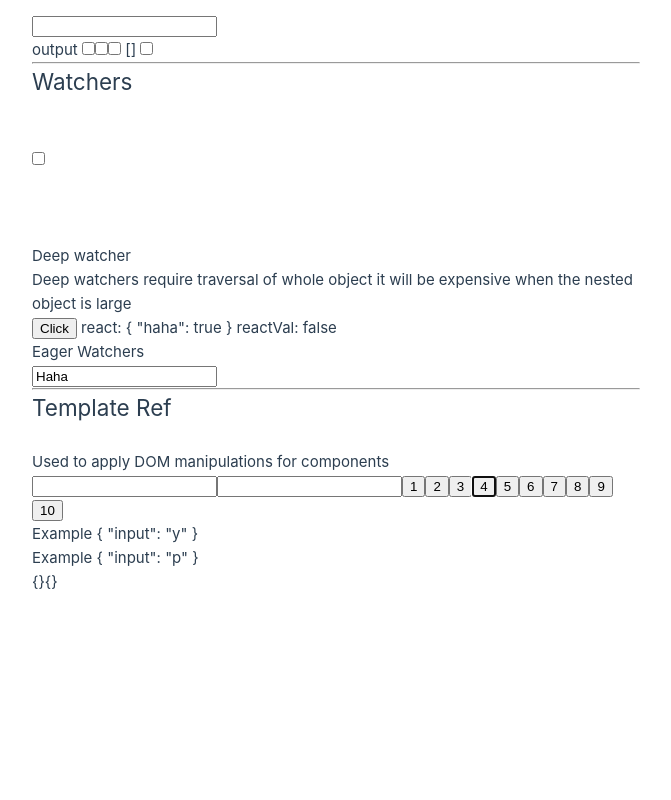
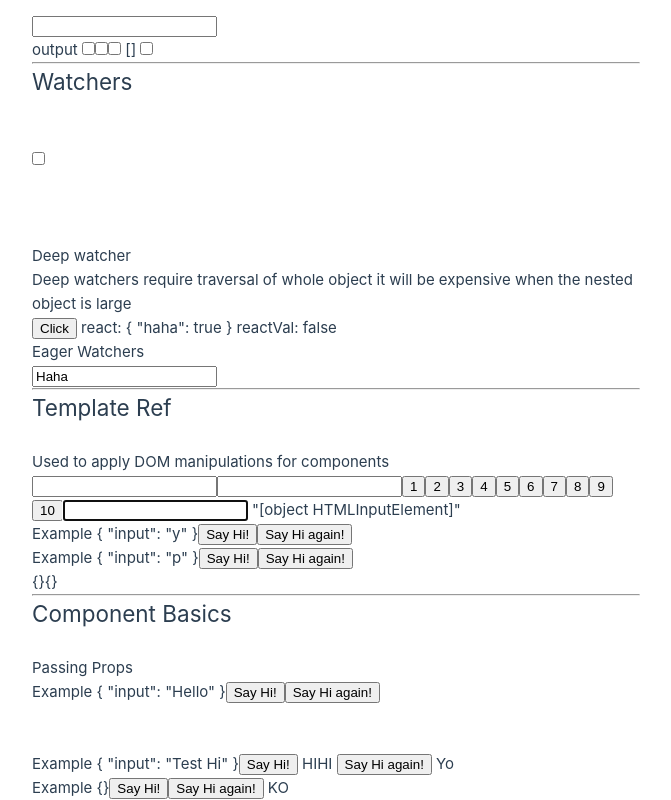
Before and after one commit to hkjj293/My-very-first-Vue-project, a Vue app: page / in a window 1280 px wide. Shown: the part 2225-3025 px from the top of the page, without its empty margins (608-1279 px from the left). Before the commit the page ends 2819 px from the top, so only its background shows below. Built offline with nearby package versions, Linux system fonts and the light colour scheme.

Commit message:
done ComponentBasic

```diff
--- /dev/null
+++ b/src/components/CompositionLessons/ComponentBasics.vue
@@ -0,0 +1,35 @@
+<script setup>
+import { reactive } from 'vue'
+import { computed } from 'vue'
+import { ref } from 'vue'
+import Example from './Example.vue';
+const hi = ref("");
+</script>
+
+<template>
+    <h2>Component Basics</h2>
+    <br />
+    Passing Props
+    <br />
+    <Example input="Hello" />
+    <br />
+    <!-- Listen to Events && slots-->
+    <br />
+    <Example @say-hi="hi = 'hi'" input="Test Hi">
+        <template v-slot:end>
+            Yo
+        </template>
+        <template v-slot:start>
+            HIHI
+        </template>
+    </Example>
+    {{ hi }}
+    <!-- Dynamic component -->
+    <component :is="Example">
+        <template v-slot:end>
+            KO
+        </template>
+    </component>
+</template>
+
+<style scoped></style>
--- a/src/components/CompositionLessons/Example.vue
+++ b/src/components/CompositionLessons/Example.vue
@@ -2,11 +2,16 @@
 import { ref, reactive, computed } from 'vue';
 const exp = ref(true);
 const input = defineProps(['input']);
+defineEmits(['enlarge-text'])
 </script>
 
 <template>
     <p v-if="exp" class="a b">
         <b>Example {{ input }}</b>
+        <button @click="$emit('say-hi')">Say Hi!</button>
+        <slot name="start" />
+        <button @click="$emit('say-hi')">Say Hi again!</button>
+        <slot name="end" />
     </p>
 </template>
 
--- a/src/components/CompositionLessons/TemplateRef.vue
+++ b/src/components/CompositionLessons/TemplateRef.vue
@@ -13,6 +13,7 @@ defineExpose({
     a,
     b
 });
+const c = ref(null);
 onMounted(() => {
     //input.value will be the refernce of the DOM the ref pointing from
     input.value.focus();
@@ -20,6 +21,7 @@ onMounted(() => {
         buttons.value[3].focus();
     }
     console.log(a.value);
+    console.log(c.value.focus());
 })
 
 </script>
@@ -34,14 +36,16 @@ onMounted(() => {
     <input ref="input" />
     <!-- Ref on v-for -->
     <button v-for="n in 10" ref="buttons">{{ n }}</button>
-    <!-- Ref on Function -->
-
+    <!-- Ref on Function == passing the element as param -->
+    <input :ref="(el) => { c = el; }">
+    {{ c }}
     <!-- Ref on Components -->
     <div>
         <Example ref="a" input="y" />
         <Example ref="b" input="p" />
         {{ a }}{{ b }}
     </div>
+    <slot />
 </template>
 
 <style scoped></style>
--- a/src/components/CompositionShowcase.vue
+++ b/src/components/CompositionShowcase.vue
@@ -36,6 +36,8 @@ onMounted(() => {
   <Watchers />
   <hr />
   <TemplateRef />
+  <hr />
+  <ComponentBasics />
 </template>
 
 <style scoped>
--- a/src/components/Imports.js
+++ b/src/components/Imports.js
@@ -8,6 +8,7 @@ import EventHandling from './CompositionLessons/EventHandling.vue'
 import FormBinding from './CompositionLessons/FormBinding.vue'
 import Watchers from './CompositionLessons/Watchers.vue'
 import TemplateRef from './CompositionLessons/TemplateRef.vue';
+import ComponentBasics from './CompositionLessons/ComponentBasics.vue';
 
 export {
     TemplateSyntax,
@@ -20,4 +21,5 @@ export {
     FormBinding,
     Watchers,
     TemplateRef,
+    ComponentBasics,
 }
```
